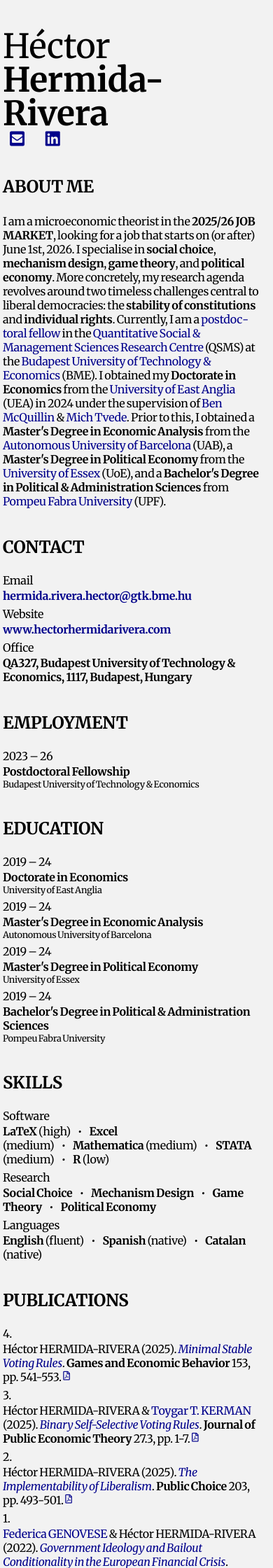
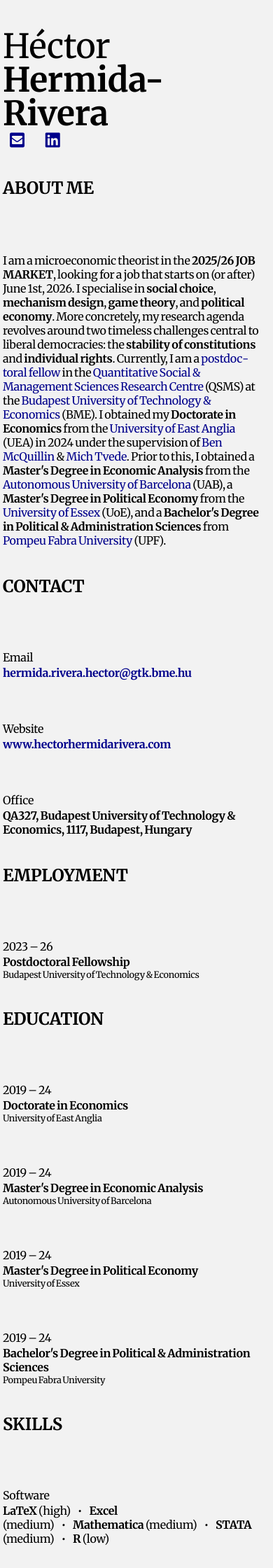
Before and after one commit to HectorHermidaRivera/hectorhermidarivera.github.io, a Jekyll site: the page built from index.md, in a window 390 px wide. Shown: the top 2240 px of the page at 70% size. Built offline with Jekyll 4.4.1, drawn with Linux system fonts in a browser that asks for light colours; a style sheet for code colours, icons or effects is not loaded.

Commit message:
Update style.css

```diff
--- a/assets/css/style.css
+++ b/assets/css/style.css
@@ -337,7 +337,7 @@ body {
   }
   .icon-row {
     margin-left: 0 !important;    /* align icons with left margin */
-    margin-top: 0;                /* optional: adjust spacing above */
+    margin-top: 2px;                /* optional: adjust spacing above */
     justify-content: flex-start;  /* left-align icons */
   }
 .content h2,
@@ -365,7 +365,7 @@ body {
   .two-column-3rows .label {
     text-align: left;
     width: 100%;
-    margin-top: 6px;   /* vertical space above */
+    margin-top: 60px;   /* vertical space above */
     margin-bottom: 2px; /* small space between label and value */
   }
 
```
